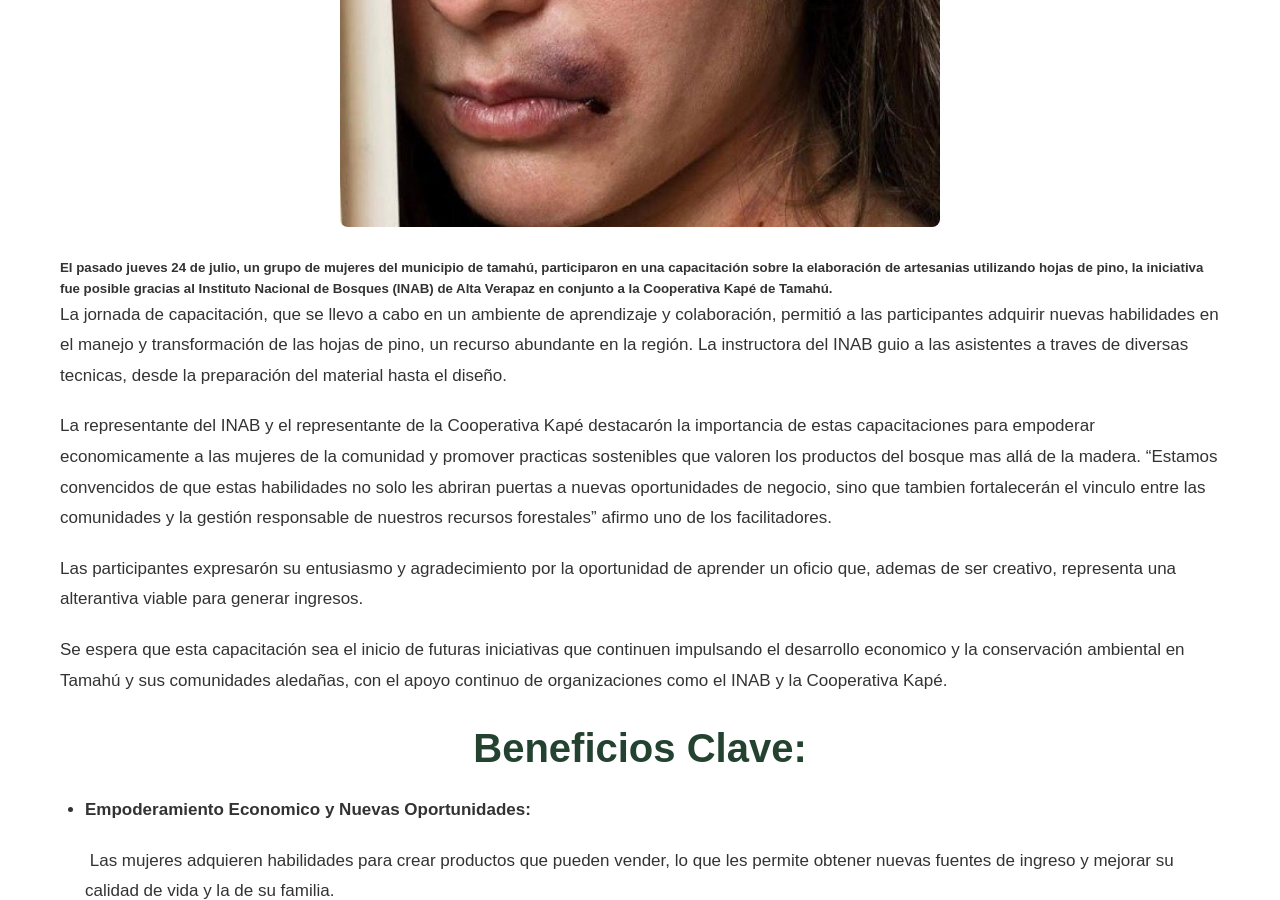
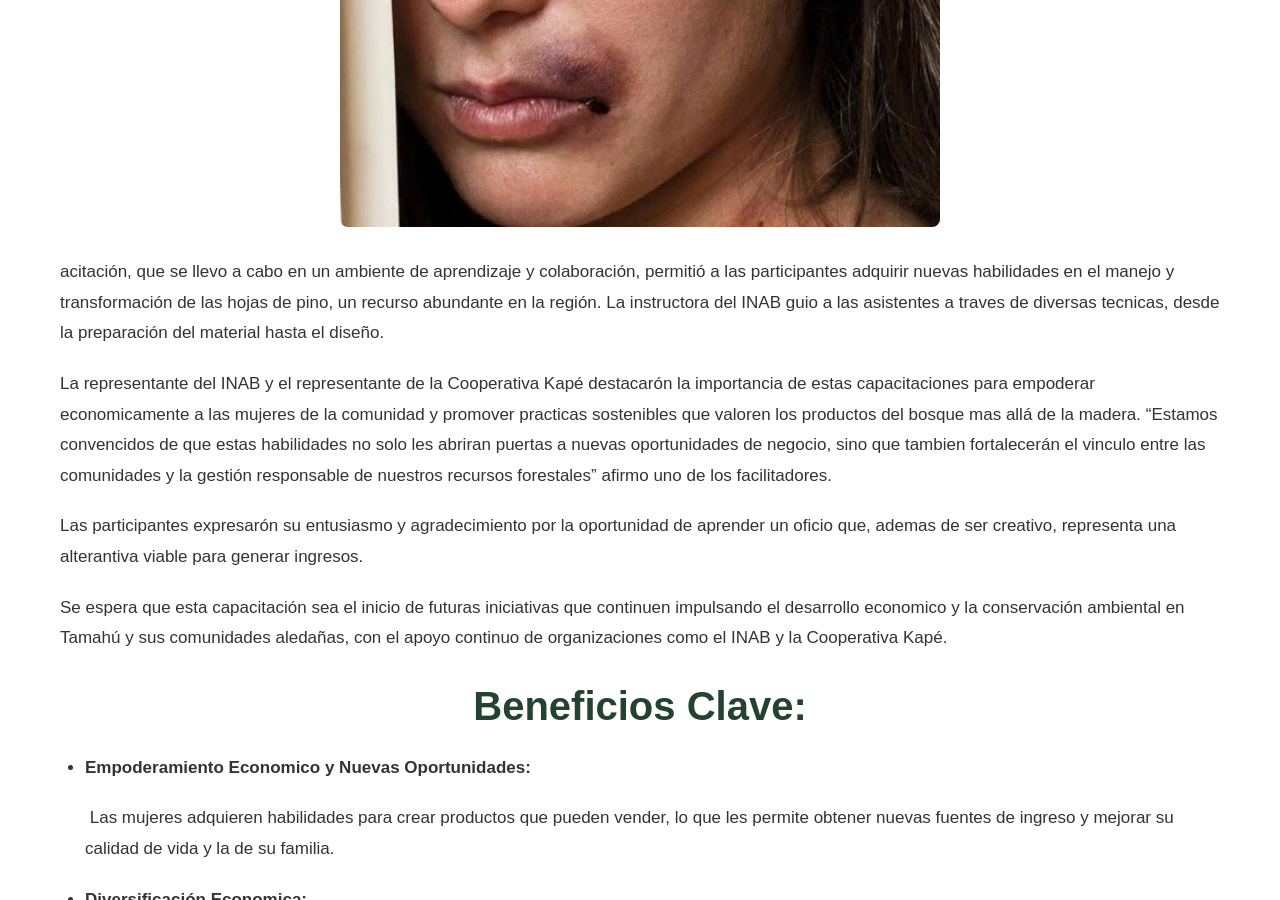
Before and after one commit to noeljc7/Kaperl.github.io, a Jekyll site: the page built from _posts/2025-08-08-prueba-de-servicio-2.md, in a window 1280 px wide and 900 px high, scrolled down 367 px. Built offline with Jekyll 4.4.1, drawn with Linux system fonts in a browser that asks for light colours.

Commit message:
Update Noticias “2025-08-08-prueba-de-servicio-2”

```diff
--- a/_posts/2025-08-08-prueba-de-servicio-2.md
+++ b/_posts/2025-08-08-prueba-de-servicio-2.md
@@ -10,9 +10,7 @@ excerpt: El pasado jueves 24 de julio, un grupo de mujeres del municipio de
   Nacional de Bosques (INAB) de Alta Verapaz en conjunto a la Cooperativa Kapé
   de Tamahú.
 ---
-##### El pasado jueves 24 de julio, un grupo de mujeres del municipio de tamahú, participaron en una capacitación sobre la elaboración de artesanias utilizando hojas de pino, la iniciativa fue posible gracias al Instituto Nacional de Bosques (INAB) de Alta Verapaz en conjunto a la Cooperativa Kapé de Tamahú.
-
-La jornada de capacitación, que se llevo a cabo en un ambiente de aprendizaje y colaboración, permitió a las participantes adquirir nuevas habilidades en el manejo y transformación de las hojas de pino, un recurso abundante en la región. La instructora del INAB guio a las asistentes a traves de diversas tecnicas, desde la preparación del material hasta el diseño.
+acitación, que se llevo a cabo en un ambiente de aprendizaje y colaboración, permitió a las participantes adquirir nuevas habilidades en el manejo y transformación de las hojas de pino, un recurso abundante en la región. La instructora del INAB guio a las asistentes a traves de diversas tecnicas, desde la preparación del material hasta el diseño.
 
 La representante del INAB y el representante de la Cooperativa Kapé destacarón la importancia de estas capacitaciones para empoderar economicamente a las mujeres de la comunidad y promover practicas sostenibles que valoren los productos del bosque mas allá de la madera.
 "Estamos convencidos de que estas habilidades no solo les abriran puertas a nuevas oportunidades de negocio, sino que tambien fortalecerán el vinculo entre las comunidades y la gestión responsable de nuestros recursos forestales" afirmo uno de los facilitadores.
```
